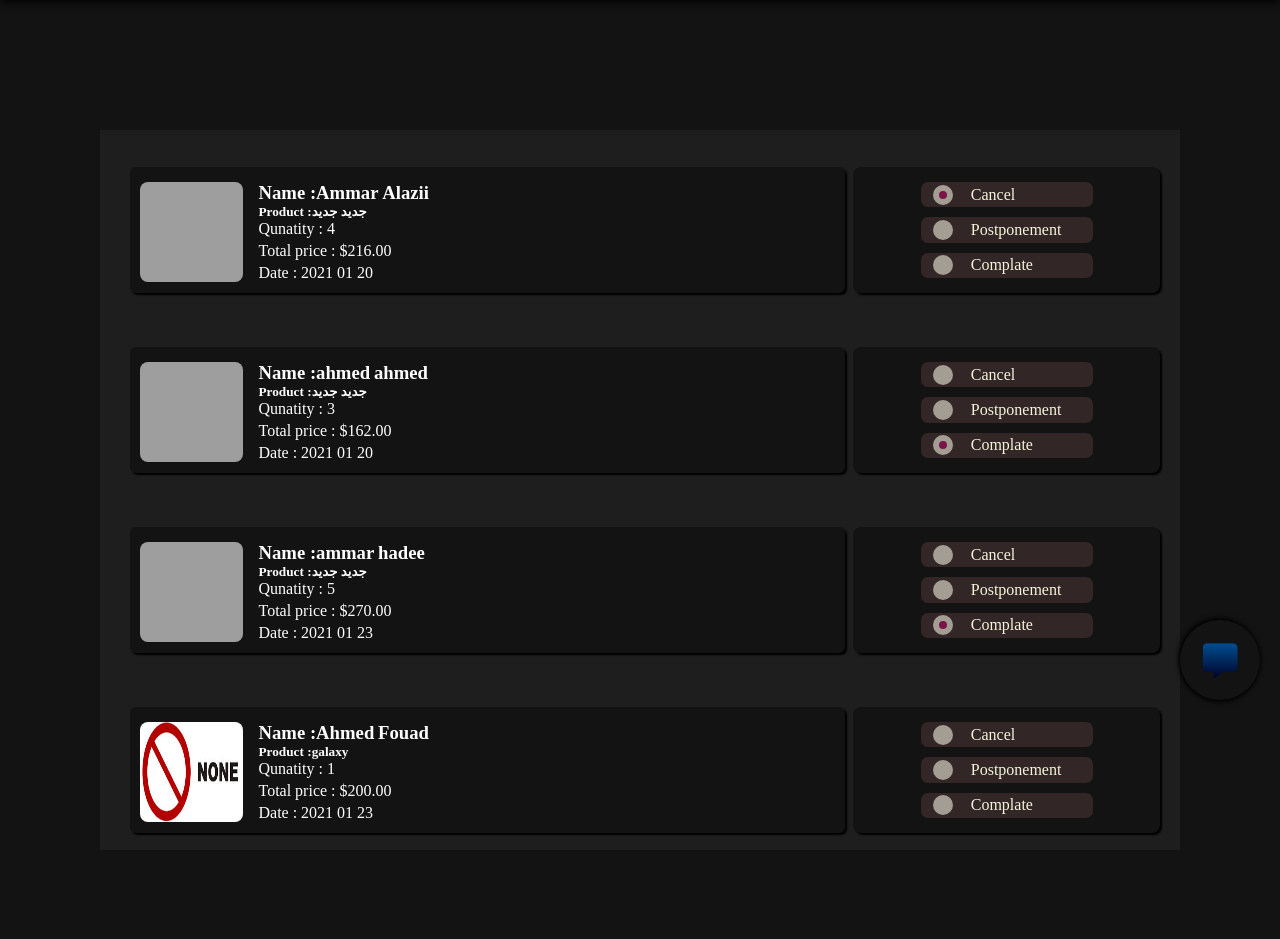
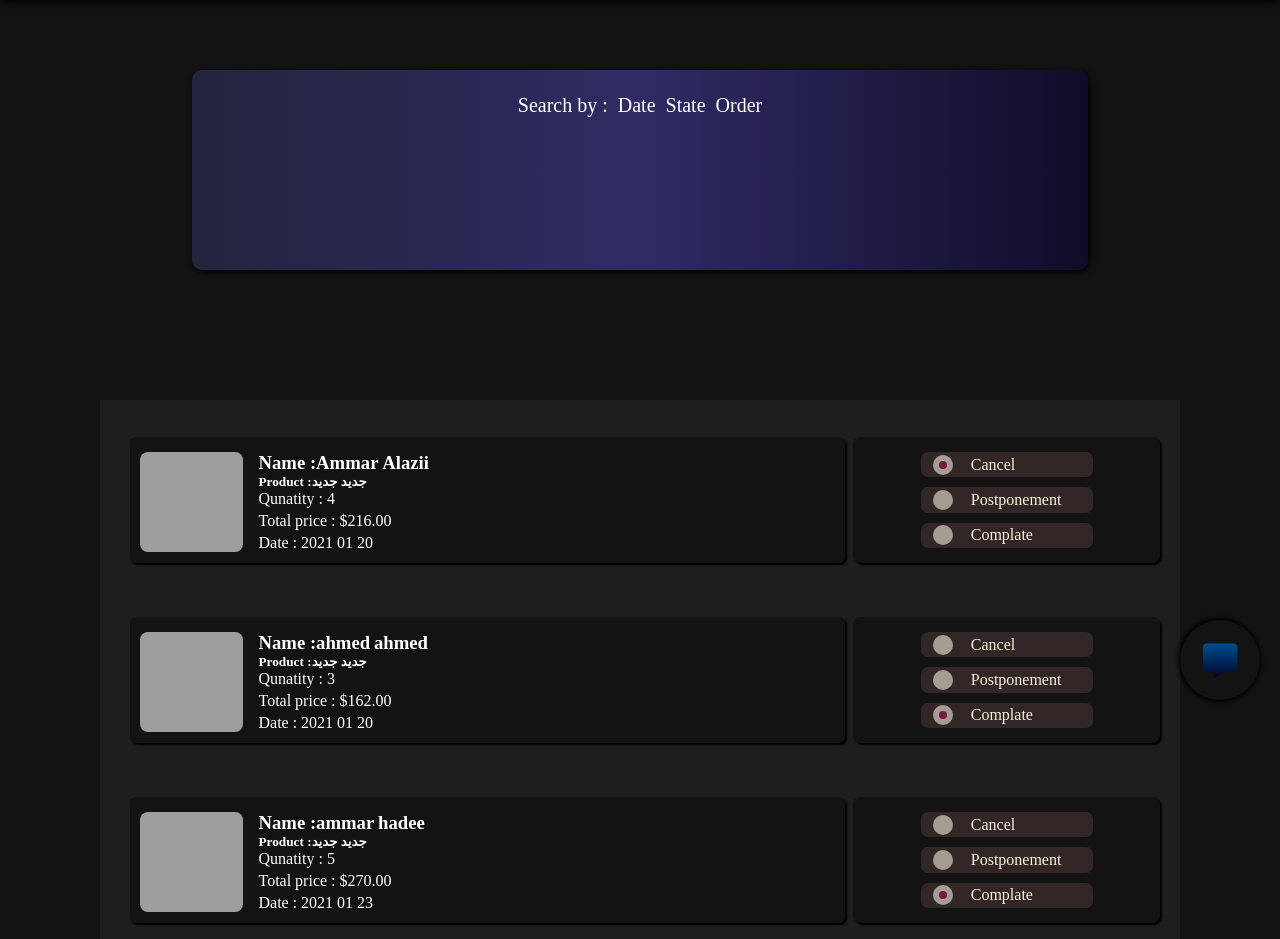
Before and after one commit to ammaralazie/CRM_for_sales_company, a Django app: page /Order_Manage/ in a window 1280 px wide. Shown: the part 80-1019 px from the top of the page. Before the commit the page ends 914 px from the top, so only its background shows below. Run offline with Django 3.2, Linux system fonts and the light colour scheme; a user stored in the database is signed in; data comes from the database, SQL or seed files in the repository; both versions use the stored data as it was after the commit; some libraries are stand-ins or nearby versions; grey boxes are pictures that could not be loaded.

Commit message:
add filter to the order management

```diff
--- a/static/css/managementorder22.css
+++ b/static/css/managementorder22.css
@@ -61,3 +61,156 @@
     background-color: rgb(122 21 72);
     padding: 0px;
 }
+
+.search_filter{
+    width: 70%;
+    margin: auto;
+    margin-top: 70px;
+    height: 200px;
+    background: #0f0c29;
+    background: -webkit-linear-gradient(to right, #24243e, #302b63, #0f0c29);
+    background: -moz-linear-gradient(to right, #24243e, #302b63, #0f0c29);
+    background: -o-linear-gradient(to right, #24243e, #302b63, #0f0c29);
+    background: linear-gradient(to right, #24243e, #302b63, #0f0c29);
+    border-radius: 10px;
+    /* border: 2px solid #000; */
+    box-shadow: 2px 2px 7px #000;
+
+
+}
+
+.filter_wepper{
+    display: flex;
+    align-items: center;
+    justify-content: center;
+    color: #fff;
+    font-size: 20px;
+    width: 100%;
+    height: 35%;
+    position: relative;
+    perspective: 200px;
+}
+
+.filter_wepper p{
+    margin: 5px;
+}
+
+.filter_wepper p a{
+    color: #fff;
+    line-height: 2px;
+    text-decoration: none;
+}
+
+.filter_wepper p:nth-child(2):hover,.filter_wepper p:nth-child(3):hover,.filter_wepper p:nth-child(4):hover{
+    transform:scale(1.1);
+    text-decoration: underline;
+}
+
+.date_filter {
+    width: 100%;
+    height: 40%;
+    display: flex;
+    align-items: center;
+    justify-content: center;
+    margin-top: 16px;
+}
+.filter_form{
+    width: 100%;
+    height: 100%;
+    display: flex;
+    align-items: center;
+    justify-content: center;
+    position: relative;
+    background: transparent;
+}
+.filter_form form{
+    position: absolute;
+    width: 100%;
+    height: 100%;
+    display: flex;
+    align-items: center;
+    justify-content: center;
+    transition: all 1.5s ease;
+    perspective: 700px;
+}
+input[name=filter_searcg]{
+    width: 70%;
+    height: 89%;
+    background: transparent;
+    border: .5px solid #000;
+    border-radius: 30px;
+    text-align: center;
+    color: #fff;
+    font-size: 20px;
+    box-shadow: 2px 2px 4px #000;
+    position: absolute;
+    z-index: 1;
+    padding: 10px;
+}
+
+.filter_form button[type=submit]{
+    position: absolute;
+    top: 32%;
+    left: 17%;
+    background: transparent;
+    font-size: 30px;
+    cursor: pointer;
+
+}
+
+.form_date{
+    opacity: 1;
+    z-index: 10;
+    top: -11110px;
+}
+.form_date.show_form_date{
+    opacity: 1;
+    z-index:10;
+    top:0px;
+}
+
+.state_form{
+    opacity: 0;
+    z-index: 0;
+    top: -10000px;
+
+}
+.order_form{
+    opacity: 0;
+    z-index: 0;
+    top: -10000px;
+}
+
+
+
+.state_form.show_state_form{
+    opacity: 1;
+    z-index: 11;
+    top: 0px;
+
+}
+.order_form.show_order_form{
+    opacity: 1;
+    z-index: 11;
+    top: 0px;
+}
+input[type=search]:focus{
+
+    animation-name: name;
+    animation-duration: 1s;
+    animation-timing-function: ease;
+    animation-iteration-count: 2;
+}
+
+@keyframes name{
+    0%,20%,40%,60%,80%{
+        transform:rotateY(.5deg);
+    }
+    10%,30%,50%,70%,90%{
+        transform:rotateY(-.5deg);
+
+    }
+    100%{
+        transform:rotateY(0deg);
+    }
+}
--- a/static/js/homejs.js
+++ b/static/js/homejs.js
@@ -1,5 +1,6 @@
 var main=document.getElementsByClassName('serch__nav')
 var search=document.getElementsByClassName('serch')
+usr=user
 console.log(main)
 console.log(search)
 search[0].addEventListener('click',function(){
@@ -24,7 +25,7 @@ bod.children[0].onscroll=function(){
     this.classList.toggle('show_nav')
 }
 
-if(user==' AnonymousUser' ){
+if(usr == 'AnonymousUser' ){
     var mainc=document.getElementsByClassName('container_login')
     mainc[0].classList.toggle('container_show')
     var cover_login=document.getElementsByClassName('container_login')
--- /dev/null
+++ b/static/js/show_form_management.js
@@ -0,0 +1,30 @@
+console.log('working search ...')
+var search_d=document.getElementById('Date')
+var search_s=document.getElementById('State')
+var search_o=document.getElementById('Order')
+
+var form_date=document.getElementById('form_date')
+var form_state=document.getElementById('state_form')
+var order_form=document.getElementById('order_form')
+
+search_d.addEventListener('click',function(e,d=form_date,s=form_state,o=order_form){
+    e.preventDefault()
+    d.classList.toggle('show_form_date')
+    s.classList.remove('show_state_form')
+    o.classList.remove('show_order_form')
+})
+
+search_o.addEventListener('click',function(e,d=form_date,s=form_state,o=order_form){
+    e.preventDefault()
+    o.classList.toggle('show_order_form')
+    s.classList.remove('show_state_form')
+    d.classList.remove('show_form_date')
+
+})
+
+search_s.addEventListener('click',function(e,d=form_date,s=form_state,o=order_form){
+    e.preventDefault()
+    s.classList.toggle('show_state_form')
+    d.classList.remove('show_form_date')
+    o.classList.remove('show_order_form')
+})
--- a/template/home/base.html
+++ b/template/home/base.html
@@ -68,19 +68,30 @@
                        </div></a>
                        {% endif %}
                     </li>
+
                     <li>
+                        {% if request.path != '/Order_Manage/' %}
                         <div class="serch">
                             search&ThickSpace;<i class="fas fa-sort-down"></i>
 
                         </div>
+                        {% else %}
+                        <div class="serch" style="cursor: not-allowed;">
+                            search&ThickSpace;<i class="fas fa-sort-down"></i>
 
+                        </div>
+                        {% endif %}
+
+                        {% if request.path != '/Order_Manage/' %}
                         <div class="serch__nav s ">
                             <form action="" method="post" class="form_nav" >
                                 <input type="search" name="search" placeholder="search on products">
                                 <buttont class="button_nav"><i class="fas fa-search"></i></buttont>
                             </form>
                         </div>
+                         {% endif %}
                     </li>
+
                     <li>
                         <a href="">fdjhgfj</a>
                     </li>
@@ -116,8 +127,8 @@
     {% endblock body %}
     <script src="{% static 'js/homejs.js' %}" ></script>
     <script src="{% static 'js/mobile.js' %}" ></script>
+    <script> user="{{user}}"</script>
    <script>
-       user="{{user}}"
 function getToken(name) {
     let cookieValue = null;
     if (document.cookie && document.cookie !== '') {
--- a/template/home_template/ordersmanagement.html
+++ b/template/home_template/ordersmanagement.html
@@ -12,6 +12,48 @@ Management Order
 
 {% block body %}
 {% if request.user.is_authenticated and request.user.username == 'Social' %}
+<div class="search_filter">
+    <div class="filter_wepper">
+        <p>
+         Search by :
+        </p>
+        <p>
+            <a href="" id="Date" >Date</a>
+        </p>
+        <p>
+            <a href=""id="State">State</a>
+        </p>
+        <p>
+            <a href="" id="Order">Order</a>
+        </p>
+    </div>
+    <div class="date_filter">
+        <div class="filter_form" >
+            <form action="" method="POST" class="form_date" id="form_date" >
+                <input type="search" name="filter_searcg" id="" placeholder="YY/MM/DD" >
+                <button type="submit">
+                    <i class="far fa-search"></i>
+                </button>
+            </form>
+            <form action="" method="POST" class="state_form" id="state_form">
+                <input type="search" name="filter_searcg" id="" placeholder="the state of the order item" >
+                <button type="submit">
+                    <i class="far fa-search"></i>
+                </button>
+            </form>
+
+            <form action="" method="POST" class="order_form" id="order_form">
+                <input type="search" name="filter_searcg" id="" placeholder="enter name of customer" >
+                <button type="submit">
+                    <i class="far fa-search"></i>
+                </button>
+            </form>
+        </div>
+
+    </div>
+
+
+</div>
 <div class="requsets">
     <div class="wepper">
         {% for obj in obj  %}
@@ -68,9 +110,6 @@ Management Order
     </div>
     {% endif %}
     {% endfor %}
-
-
-
     </div>
 </div>
 {% endif %}
@@ -79,4 +118,5 @@ Management Order
 
 {% block script %}
 <script src="{% static 'js/managementorders.js' %}" ></script>
+<script src="{% static 'js/show_form_management.js' %}" ></script>
 {% endblock script %}
```
Also changed, not shown: db.sqlite3.
